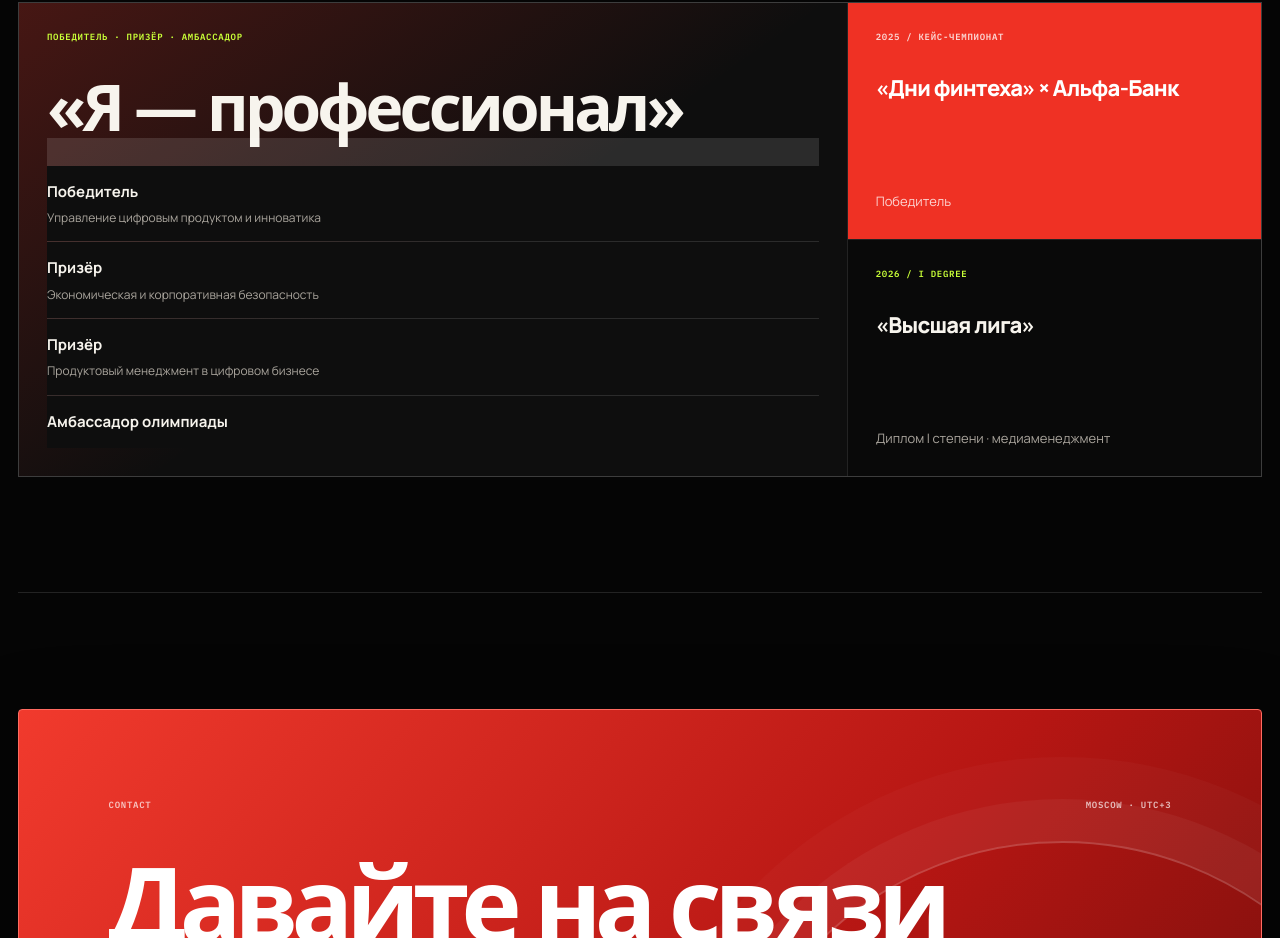
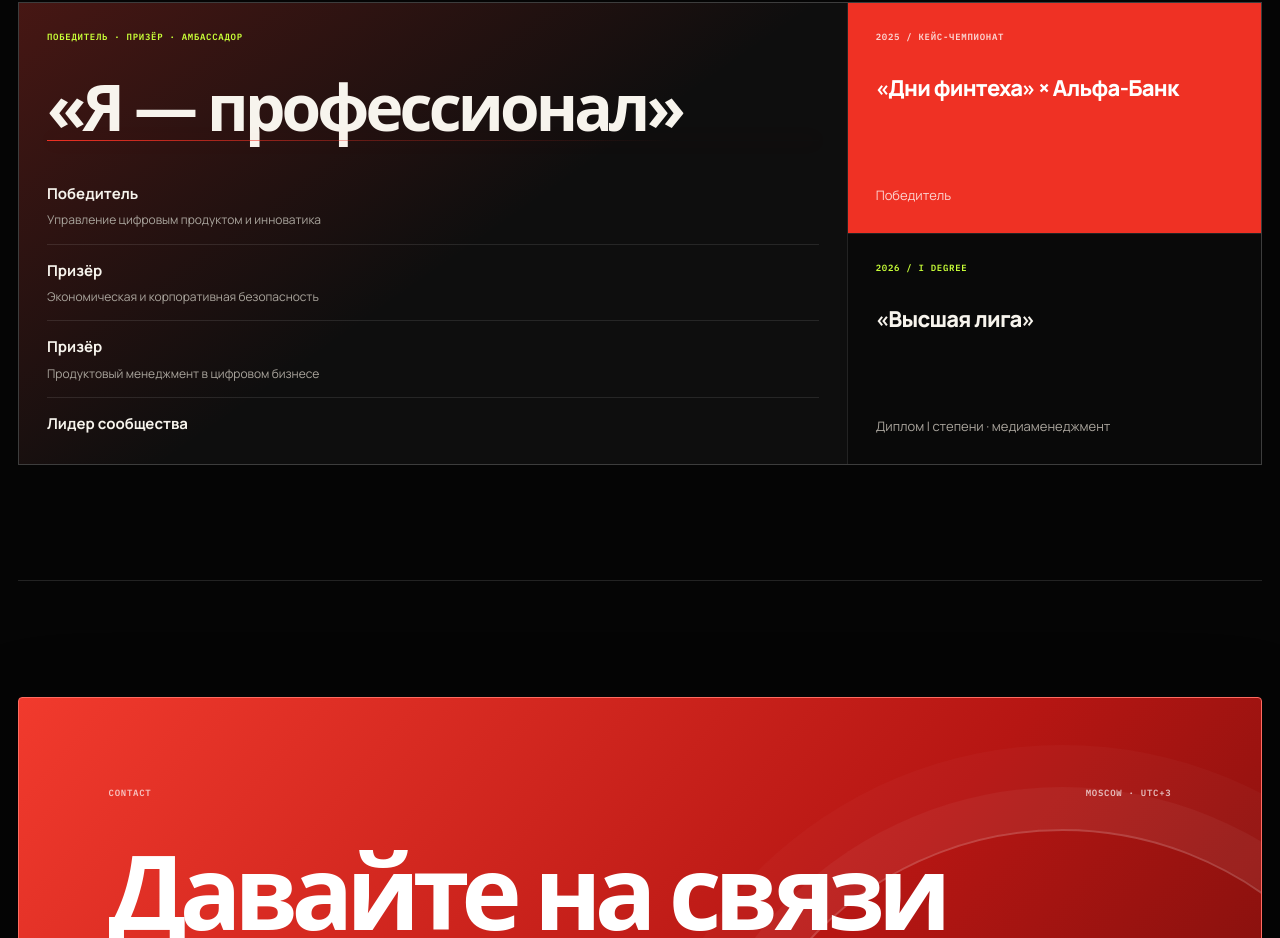
Before and after one commit to ryzenovod/cv, a website: page index.html in a window 1280 px wide. Shown: the part 5706-6644 px from the top of the page. Drawn offline with Linux system fonts and the light colour scheme; a web font is replaced by a local one.

Commit message:
Уточнить блок достижений

```diff
--- a/app.css
+++ b/app.css
@@ -317,8 +317,10 @@
   .award-major p{font-size:16px}
   .award-red{color:#fff;background:var(--red)}
   .award-red>span,.award-red p{color:rgba(255,255,255,.8)}
-  .award-list{display:grid;gap:1px;margin-top:auto;padding-top:28px;background:rgba(255,255,255,.12)}
-  .award-list div{padding:14px 0;background:var(--panel)}
+  .award-list{position:relative;display:grid;margin-top:auto;padding-top:28px}
+  .award-list::before{position:absolute;inset:0 0 auto;height:1px;background:linear-gradient(90deg,var(--red),rgba(239,49,36,.32) 42%,transparent 82%);box-shadow:0 0 18px rgba(239,49,36,.22);content:""}
+  .award-list div{padding:14px 0;border-bottom:1px solid rgba(255,255,255,.1)}
+  .award-list div:last-child{padding-bottom:0;border-bottom:0}
   .award-list strong{display:block;font-size:15px}
   .award-list span{display:block;margin-top:4px;color:var(--muted);font-size:12px}
 
--- a/index.html
+++ b/index.html
@@ -388,7 +388,7 @@
             <div><strong data-ru="Победитель" data-en="Winner">Победитель</strong><span data-ru="Управление цифровым продуктом и инноватика" data-en="Digital Product Management and Innovation">Управление цифровым продуктом и инноватика</span></div>
             <div><strong data-ru="Призёр" data-en="Prize winner">Призёр</strong><span data-ru="Экономическая и корпоративная безопасность" data-en="Economic and Corporate Security">Экономическая и корпоративная безопасность</span></div>
             <div><strong data-ru="Призёр" data-en="Prize winner">Призёр</strong><span data-ru="Продуктовый менеджмент в цифровом бизнесе" data-en="Product Management in Digital Business">Продуктовый менеджмент в цифровом бизнесе</span></div>
-            <div><strong data-ru="Амбассадор олимпиады" data-en="Olympiad ambassador">Амбассадор олимпиады</strong></div>
+            <div><strong data-ru="Лидер сообщества" data-en="Community leader">Лидер сообщества</strong></div>
           </div>
         </article>
         <article class="award award-red reveal">
```
Also changed, not shown: tests/layout.spec.js (+18 -0 lines).
